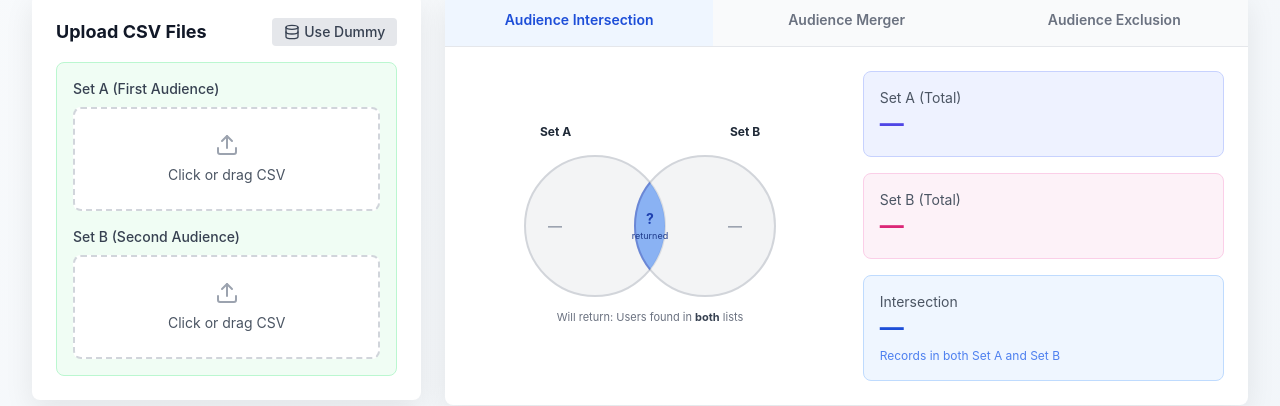
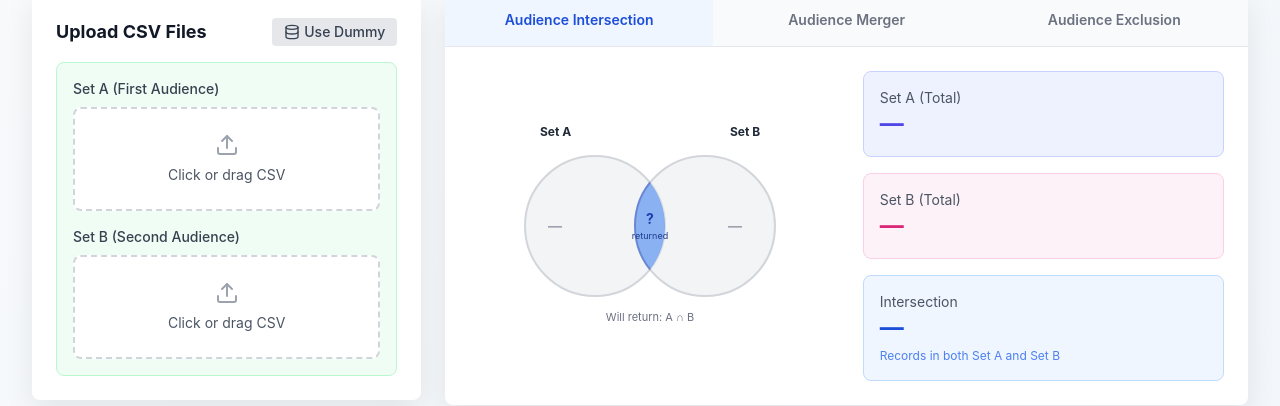
Before and after one commit to chawthinn/campaign-audience-sizing-tool, a Next.js app: page / in a window 1280 px wide. Shown: the part 127-533 px from the top of the page. Built offline with nearby package versions, Linux system fonts and the light colour scheme.

Commit message:
Fix: revert Intersection preview footer wording to A ∩ B

```diff
--- a/components/VennDiagram.tsx
+++ b/components/VennDiagram.tsx
@@ -262,9 +262,7 @@ const IntersectionView: React.FC<IntersectionViewProps> = ({
                     <text x="30" y="40" fontSize="12" fontWeight="bold" fill="#1f2937">Set A</text>
                     <text x="220" y="40" fontSize="12" fontWeight="bold" fill="#1f2937">Set B</text>
                     <text x="140" y="225" textAnchor="middle" fontSize="11" fill="#6b7280">
-                        {preview
-                            ? <>Will return: Users found in <tspan fontWeight="bold" fill="#374151">both</tspan> lists</>
-                            : `Users in both lists: ${intersectionCount.toLocaleString()}`}
+                        {preview ? 'Will return: A ∩ B' : `Users in both lists: ${intersectionCount.toLocaleString()}`}
                     </text>
                 </svg>
             </div>
```
